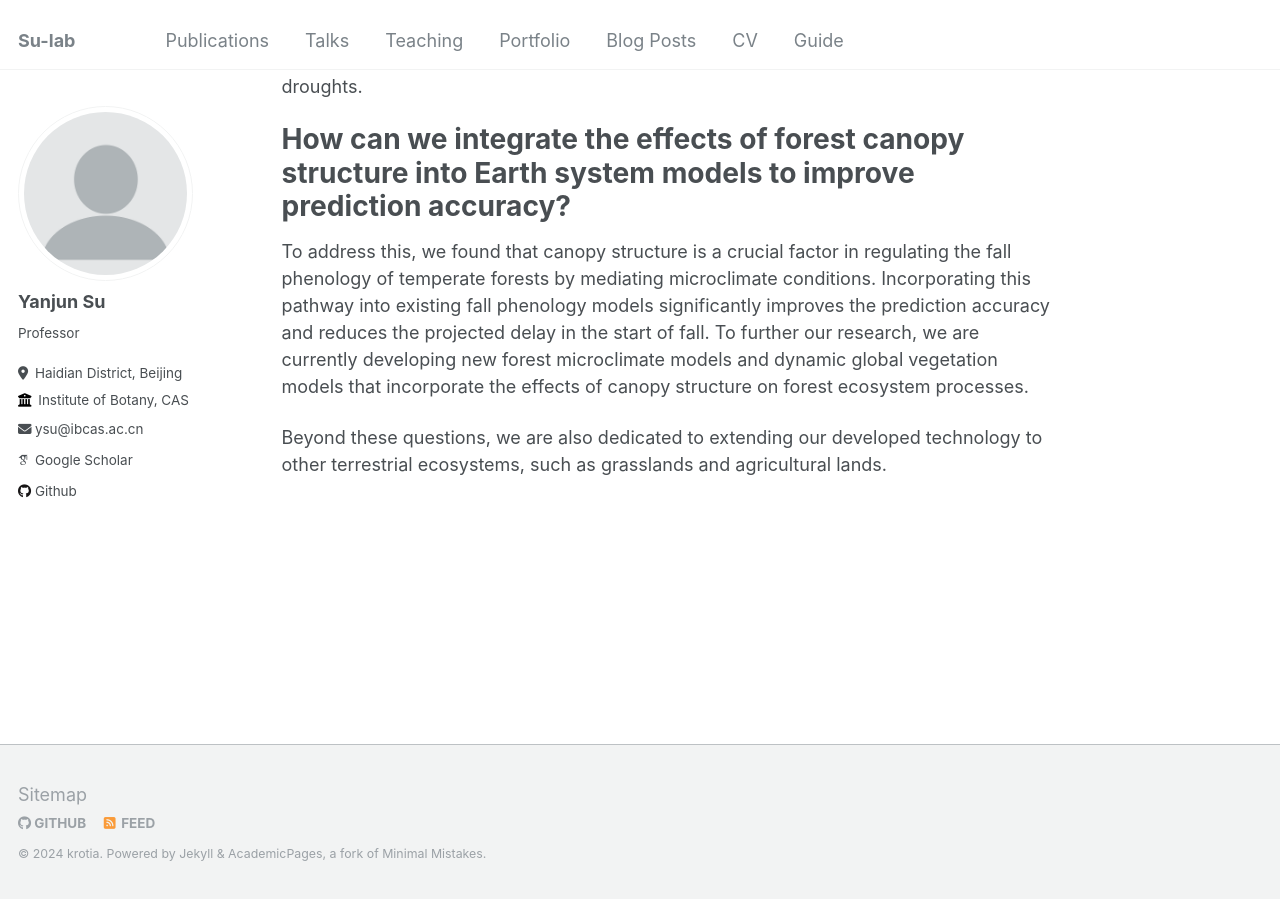
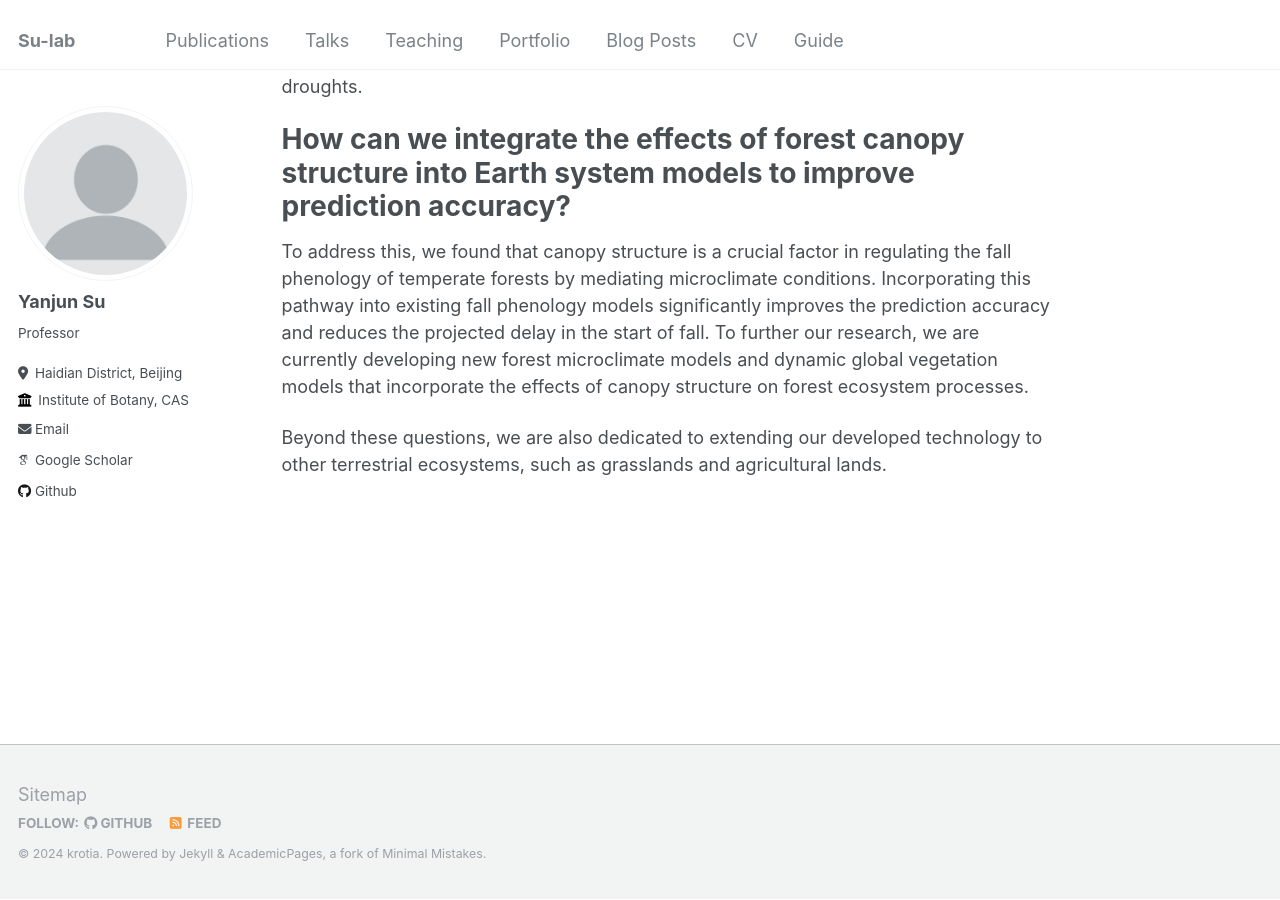
Before and after one commit to krotia/krotia.github.io, a Jekyll site: the page built from _pages/about.md, in a window 1280 px wide and 900 px high, scrolled down 849 px. Built offline with Jekyll 4.4.1, drawn with Linux system fonts in a browser that asks for light colours; some web fonts are replaced.

```diff
--- a/_config.yml
+++ b/_config.yml
@@ -7,7 +7,7 @@
 # server process.
 
 # Basic Site Settings
-locale                   : "CN"
+locale                   : "en"
 title                    : "Su-lab"
 title_separator          : "-"
 name                     : &name "krotia"
```
